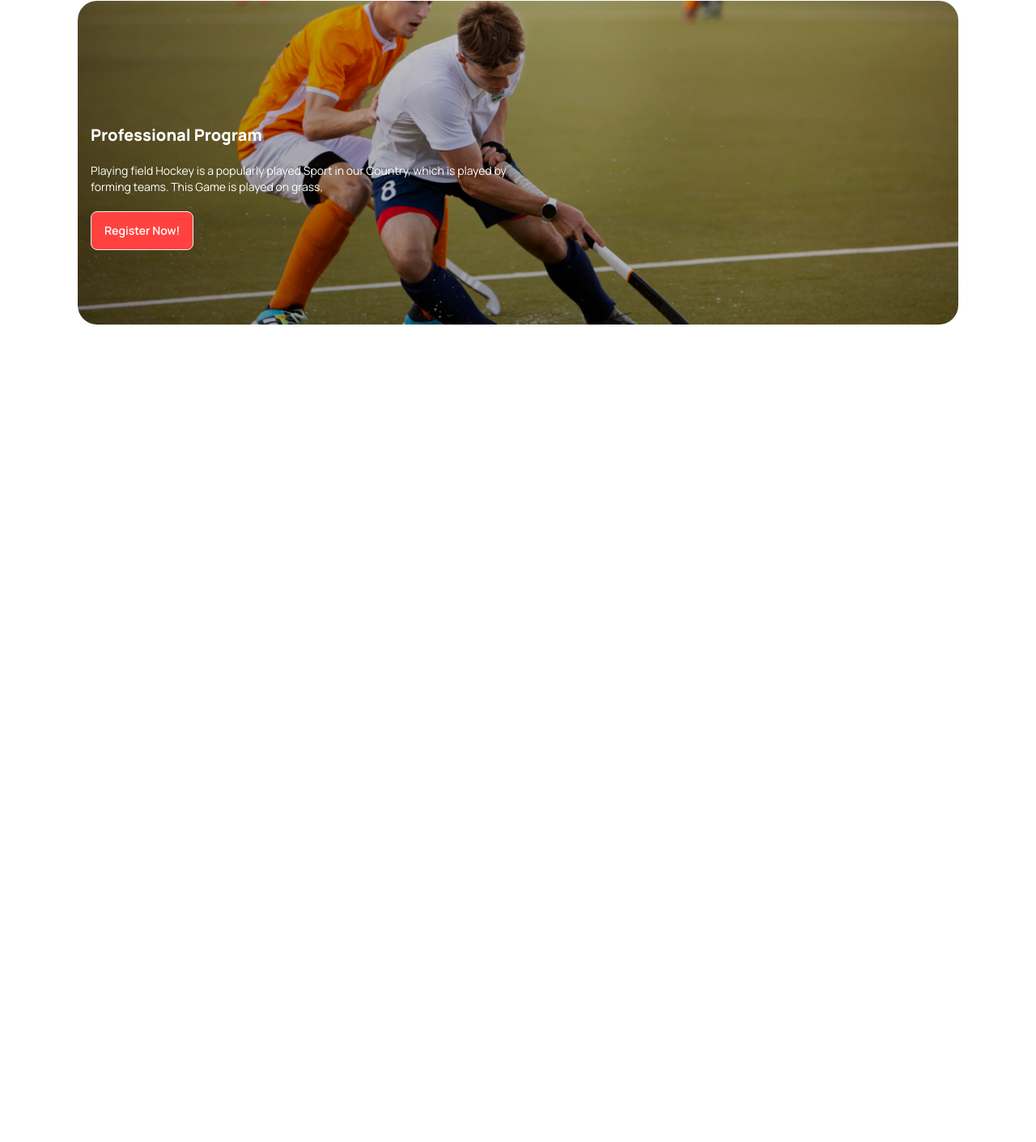
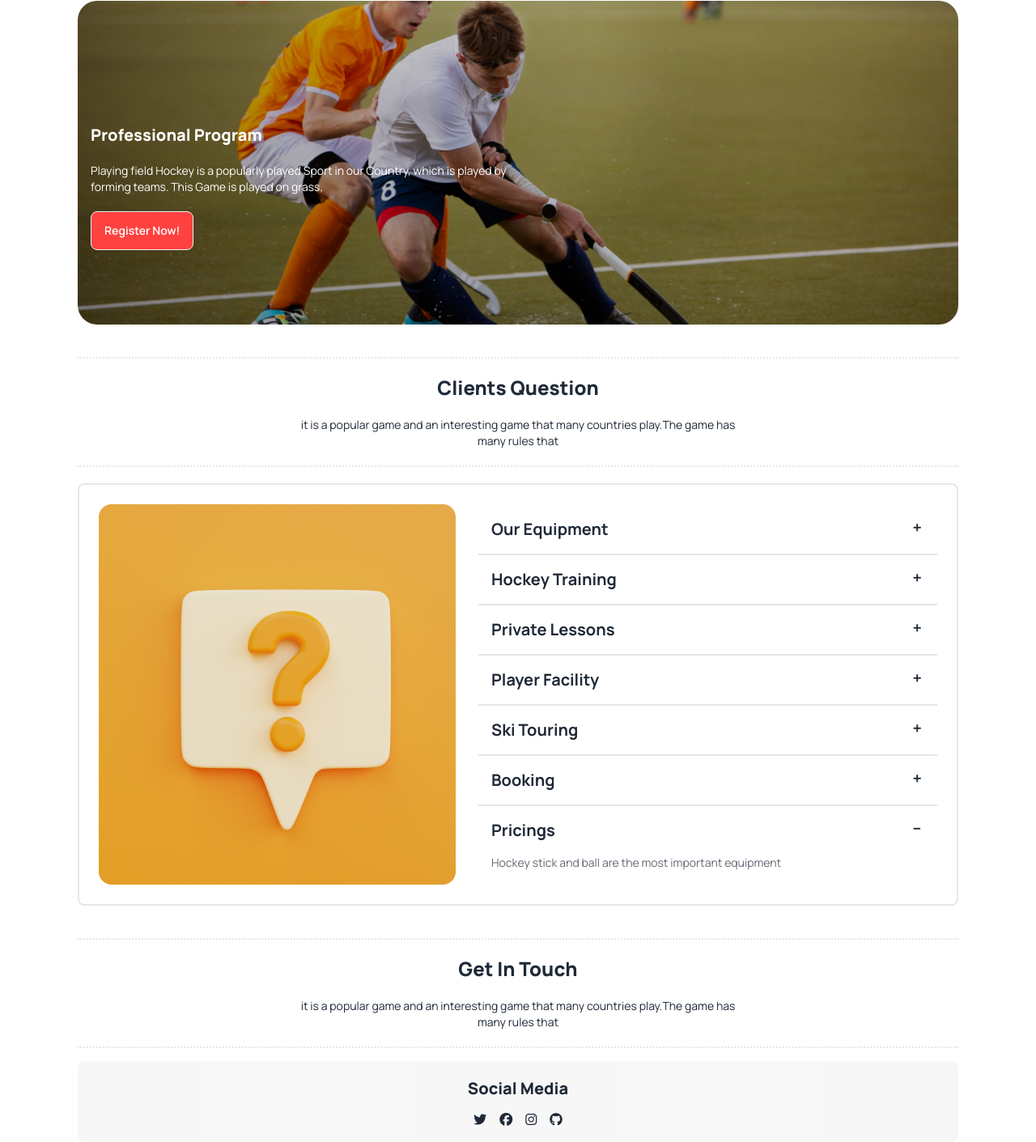
Before and after one commit to AKsamrat/3rd-assignment, a plain HTML site: page index.html in a window 1280 px wide. Shown: the part 1737-3148 px from the top of the page at 81% size. Before the commit the page ends 2158 px from the top, so only its background shows below. Drawn offline with nearby package versions, Linux system fonts and the light colour scheme.

Commit message:
complete client section

```diff
--- a/index.html
+++ b/index.html
@@ -218,7 +218,137 @@
         </div>
 
       </div>
+    </section>
+    <!-- product section start ================================================================================= -->
+    <section>
 
+    </section>
+    <!-- client section start=================================================================================== -->
+    <section class="container mx-auto mt-10 lg:px-24 px-8">
+      <div class="flex flex-col justify-center items-center border-dotted border-y-2 space-y-5 py-5">
+        <h3 class="font-extrabold text-2xl text-center">Clients Question</h3>
+        <p class="text-sm text-center w-[70vh]">it is a popular game and an interesting game that many countries
+          play.The game has many rules that </p>
+      </div>
+      <!-- question container  -->
+
+      <div
+        class=" flex flex-col lg:flex-row justify-center items-center border-2 border-b-gray-200 mt-5 rounded-lg p-6 gap-7">
+
+        <div class="  justify-center items-center">
+          <img src="./Images/11.png" alt="">
+        </div>
+
+        <div class="flex-1">
+          <div class="collapse collapse-plus  border-b-2 border-neutral-200 rounded-none">
+            <input type="radio" name="my-accordion-3" checked="checked" />
+            <div class="collapse-title text-xl font-bold">
+              Our Equipment
+            </div>
+            <div class="collapse-content text-sm opacity-70">
+              <p>Hockey stick and ball are the most important equipment without which the sport cannot be played. There
+                are many other
+                equipment like shin guard, helmet, glove, shoes, etc., that a hockey player uses during the match.</p>
+            </div>
+          </div>
+
+
+          <div class="collapse collapse-plus  border-b-2 border-neutral-200 rounded-none">
+            <input type="radio" name="my-accordion-3" checked="checked" />
+            <div class="collapse-title text-xl font-bold">
+              Hockey Training
+            </div>
+            <div class="collapse-content text-sm opacity-70">
+              <p>Julian Hykes scored in the 16th minute for South Africa against Spain. It was rather ironic that the
+                first goal of the
+                World Cup was scored by the lowest ranked team. </p>
+            </div>
+          </div>
+
+
+          <div class="collapse collapse-plus  border-b-2 border-neutral-200 rounded-none">
+            <input type="radio" name="my-accordion-3" checked="checked" />
+            <div class="collapse-title text-xl font-bold">
+              Private Lessons
+            </div>
+            <div class="collapse-content text-sm opacity-70">
+              <p></p>
+            </div>
+          </div>
+          <div class="collapse collapse-plus  border-b-2 border-neutral-200 rounded-none">
+            <input type="radio" name="my-accordion-3" checked="checked" />
+            <div class="collapse-title text-xl font-bold">
+              Player Facility
+            </div>
+            <div class="collapse-content text-sm opacity-70">
+              <p></p>
+            </div>
+          </div>
+
+
+          <div class="collapse collapse-plus  border-b-2 border-neutral-200 rounded-none">
+            <input type="radio" name="my-accordion-3" checked="checked" />
+            <div class="collapse-title text-xl font-bold">
+              Ski Touring
+            </div>
+            <div class="collapse-content text-sm opacity-70">
+              <p>Hockey stick and ball are the most important equipment
+              </p>
+            </div>
+          </div>
+
+
+          <div class="collapse collapse-plus  border-b-2 border-neutral-200 rounded-none">
+            <input type="radio" name="my-accordion-3" checked="checked" />
+            <div class="collapse-title text-xl font-bold">
+              Booking
+            </div>
+            <div class="collapse-content text-sm opacity-70">
+              <p>Hockey stick and ball are the most important equipment </p>
+            </div>
+          </div>
+
+
+          <div class="collapse collapse-plus  ">
+            <input type="radio" name="my-accordion-3" checked="checked" />
+            <div class="collapse-title text-xl font-bold">
+              Pricings
+            </div>
+            <div class="collapse-content text-sm opacity-70">
+              <p>Hockey stick and ball are the most important equipment </p>
+            </div>
+          </div>
+        </div>
+      </div>
+
+    </section>
+    <!-- Get in touch section start ================================================================= -->
+    <section class="container mx-auto mt-10 lg:px-24 px-8">
+      <div class="flex flex-col justify-center items-center border-dotted border-y-2 space-y-5 py-5">
+        <h3 class="font-extrabold text-2xl text-center">Get In Touch</h3>
+        <p class="text-sm text-center w-[70vh]">it is a popular game and an interesting game that many countries
+          play.The game has many rules that </p>
+      </div>
+      <!-- touch container === -->
+      <div>
+        <div>
+
+        </div>
+        <div>
+
+        </div>
+      </div>
+
+      <!-- social media -->
+      <div class="mt-4 space-y-4 bg-[#13131808] rounded-lg py-5">
+        <h3 class="text-xl font-extrabold text-center">Social Media</h3>
+        <div class="flex justify-center items-center gap-4">
+          <i class="fa-brands fa-twitter"></i>
+          <i class="fa-brands fa-facebook"></i>
+          <i class="fa-brands fa-instagram"></i>
+          <i class="fa-brands fa-github"></i>
+        </div>
+      </div>
 
     </section>
 
```
